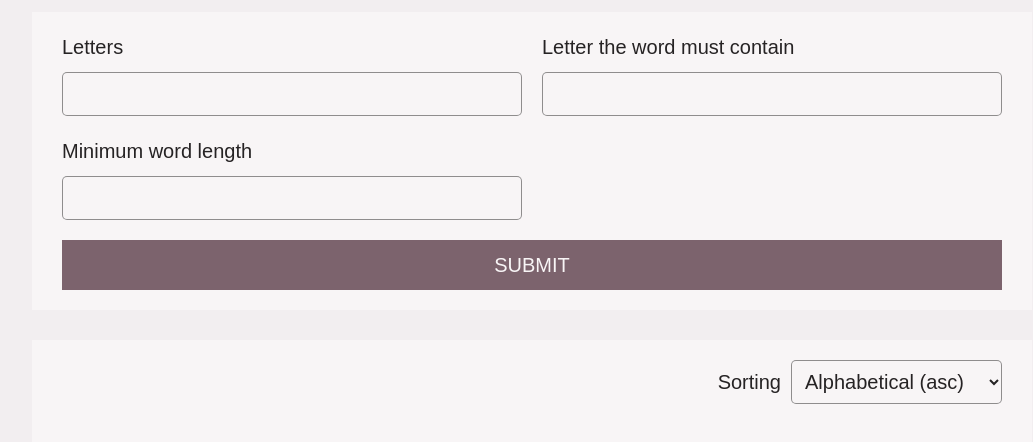
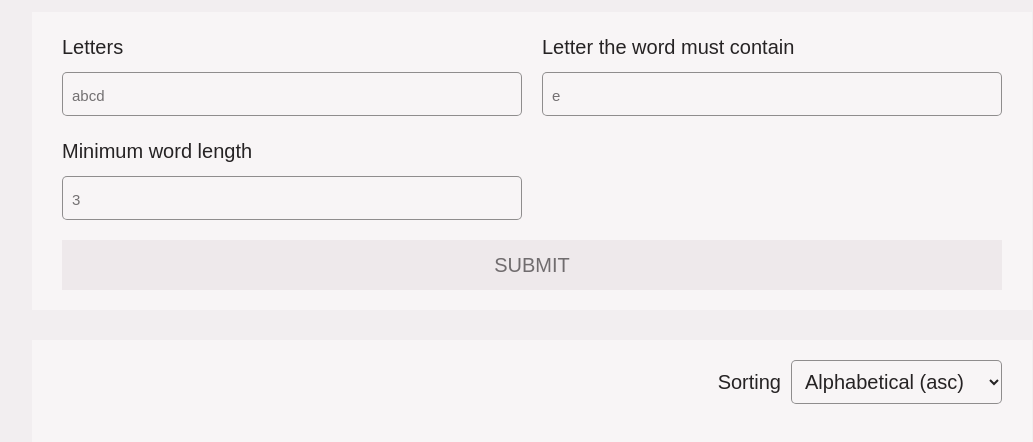
Before and after one commit to zgronska/words-search, a website built with Vite: page index.html in a window 1280 px wide. Shown: the part 224-666 px from the top of the page, without its empty margins (108-1141 px from the left). Built offline with nearby package versions, Linux system fonts and the light colour scheme.

Commit message:
Add placeholders

```diff
--- a/index.html
+++ b/index.html
@@ -11,22 +11,34 @@
             <form class="card">
                 <div class="form-control">
                     <label for="letters">Letters</label>
-                    <input id="letters" name="letters" required />
+                    <input
+                        id="letters"
+                        name="letters"
+                        required
+                        placeholder="abcd" />
                     <small data-validation></small>
                 </div>
                 <div class="form-control">
                     <label for="required-letter">
                         Letter the word must contain
                     </label>
-                    <input id="required-letter" name="required-letter" />
+                    <input
+                        id="required-letter"
+                        name="required-letter"
+                        placeholder="e" />
                     <small data-validation></small>
                 </div>
                 <div class="form-control">
                     <label for="length">Minimum word length</label>
-                    <input id="length" type="number" min="3" name="length" />
+                    <input
+                        id="length"
+                        type="number"
+                        min="3"
+                        name="length"
+                        placeholder="3" />
                     <small data-validation></small>
                 </div>
-                <button type="submit">Submit</button>
+                <button disabled type="submit">Submit</button>
             </form>
             <div class="results card">
                 <div class="form-control sorting">
--- a/src/style.css
+++ b/src/style.css
@@ -98,6 +98,11 @@ h1 {
     &:where(:focus-visible, :hover) {
         background-color: var(--color-neutral-bg-100);
     }
+
+    &::placeholder {
+        color: var(--color-neutral-fg-300);
+        font-size: 0.75em;
+    }
 }
 
 form {
```
